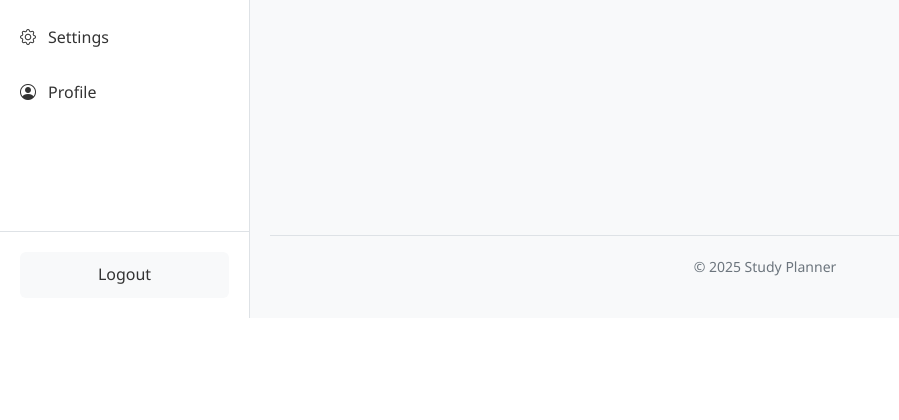
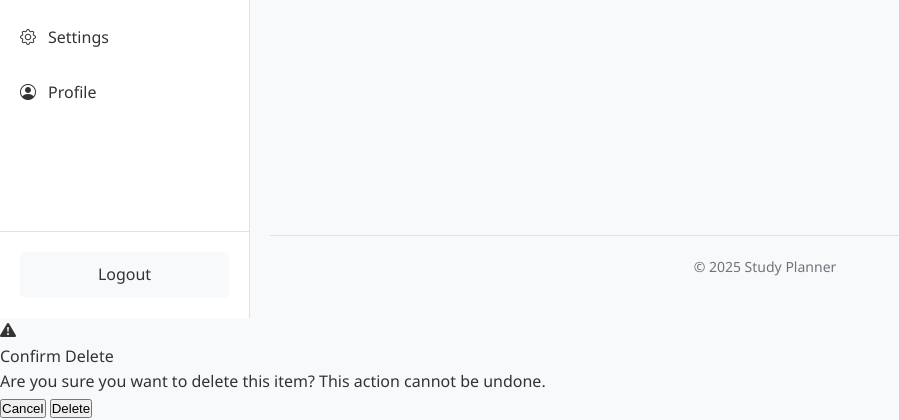
Before and after one commit to ShockCharge/CS301-Project, a Flask app: template templates/exams.html in a window 1280 px wide. Shown: the part 482-902 px from the top of the page, without its empty margins (0-899 px from the left). Before the commit the page ends 800 px from the top, so only its background shows below. Run offline with Flask 3, Linux system fonts and the light colour scheme; the template is opened without the code that fills it, so the values that code supplies are empty.

Commit message:
added edit and delete button

```diff
--- a/static/js/script.js
+++ b/static/js/script.js
@@ -506,11 +506,18 @@
                     <div class="item-meta">
                         ${task.date ? `<span><i class="bi bi-calendar"></i> ${formatDateNZ(task.date)}</span>` : ''}
                     </div>
+                    <div class="item-actions">
+                        <button class="btn-action btn-edit" onclick="editTask('${task._id}')">
+                            <i class="bi bi-pencil"></i> Edit
+                        </button>
+                        <button class="btn-action btn-delete" onclick="deleteTask('${task._id}')">
+                            <i class="bi bi-trash"></i> Delete
+                        </button>
+                    </div>
                 </div>
             </div>
         `;
     }).join('');
-
 }
 
 // Exams Page Functions
@@ -597,6 +604,14 @@
                     <span><i class="bi bi-calendar"></i> ${formatDateNZ(exam.date)}</span>
                     <span><i class="bi bi-clock"></i> ${formatTimeNZ(exam.time)}</span>
                     <span><i class="bi bi-hourglass"></i> ${exam.duration} min</span>
+                </div>
+                <div class="item-actions">
+                    <button class="btn-action btn-edit" onclick="editExam('${exam._id}')">
+                        <i class="bi bi-pencil"></i> Edit
+                    </button>
+                    <button class="btn-action btn-delete" onclick="deleteExam('${exam._id}')">
+                        <i class="bi bi-trash"></i> Delete
+                    </button>
                 </div>
             </div>
         </div>
--- a/templates/exams.html
+++ b/templates/exams.html
@@ -134,6 +134,30 @@
         </div>
     </div>
 
-    <script src="{{ url_for('static', filename='js/script.js') }}"></script>
+    <!-- Custom Delete Confirmation Modal -->
+<div class="custom-modal-overlay" id="deleteConfirmModal">
+    <div class="custom-modal">
+        <div class="custom-modal-header delete">
+            <i class="bi bi-exclamation-triangle-fill"></i>
+            <div>
+                <div class="custom-modal-title">Confirm Delete</div>
+            </div>
+        </div>
+        <div class="custom-modal-body">
+            <p id="deleteConfirmMessage">Are you sure you want to delete this item? This action cannot be undone.</p>
+        </div>
+        <div class="custom-modal-actions">
+            <button class="custom-modal-btn custom-modal-btn-cancel" onclick="closeDeleteModal()">
+                Cancel
+            </button>
+            <button class="custom-modal-btn custom-modal-btn-confirm" id="confirmDeleteBtn">
+                Delete
+            </button>
+        </div>
+    </div>
+</div>
+
+    <script src="{{ url_for('static', filename='js/script.js') }}">
+    </script>
 </body>
 </html>
```
Also changed, not shown: templates/classes.html (+22 -0 lines).
